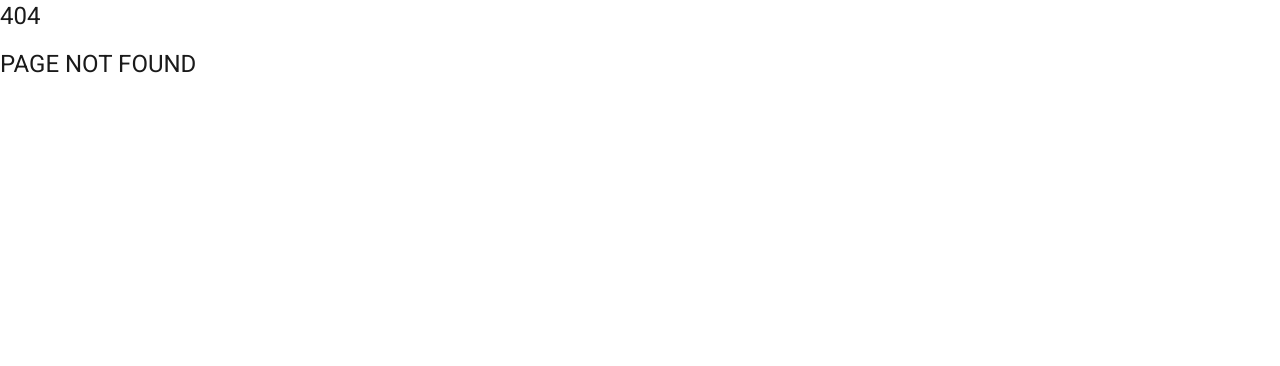
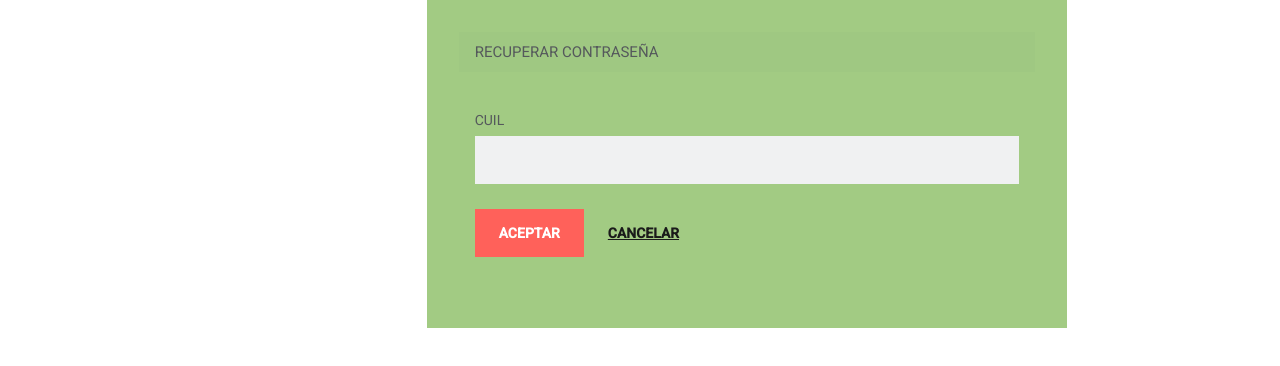
Before and after one commit to fotscode/vacunassist, an Angular app in the folder frontend/: page /Recover in a window 1280 px wide. Before the commit this address had no page. Shown: the top 366 px of the page. Built offline with nearby package versions, Linux system fonts and the light colour scheme.

Commit message:
Added password recovery page with a popup message

```diff
--- a/frontend/src/app/app-routing.module.ts
+++ b/frontend/src/app/app-routing.module.ts
@@ -6,11 +6,13 @@ import { HomeComponent } from './components/home/home.component';
 import { LoginPageComponent } from './components/login-page/login-page.component';
 import { ErrorPageComponent } from './components/error-page/error-page.component';
 import { RegisterPageComponent } from './components/register-page/register-page.component';
+import { PasswordRecoveryPageComponent } from './components/password-recovery-page/password-recovery-page.component';
 
 const routes: Routes=[
   {path: 'Home', component:HomeComponent},
   {path: 'Login', component:LoginPageComponent},
   {path: 'Register', component:RegisterPageComponent},
+  {path: 'Recover', component:PasswordRecoveryPageComponent},
   {path: '', redirectTo:'/Home', pathMatch:'full'},
   {path: '**', pathMatch:'full', component:ErrorPageComponent}
 ]
--- a/frontend/src/app/app.module.ts
+++ b/frontend/src/app/app.module.ts
@@ -20,6 +20,8 @@ import { ReactiveFormsModule } from '@angular/forms'
 import { AuthGuard } from './auth.guard'
 import { TokenInterceptorService } from './services/token-interceptor.service';
 import { PasswordRecoveryPageComponent } from './components/password-recovery-page/password-recovery-page.component';
+import { PasswordRecoveryMessageComponent } from './components/password-recovery-message/password-recovery-message.component';
+import { MatDialogModule, MatDialogRef, MAT_DIALOG_DATA } from '@angular/material/dialog';
 
 @NgModule({
   declarations: [
@@ -30,6 +32,7 @@ import { PasswordRecoveryPageComponent } from './components/password-recovery-pa
     LoginPageComponent,
     ErrorPageComponent,
     PasswordRecoveryPageComponent,
+    PasswordRecoveryMessageComponent,
   ],
   imports: [
     BrowserModule,
@@ -38,6 +41,7 @@ import { PasswordRecoveryPageComponent } from './components/password-recovery-pa
     ReactiveFormsModule,
     FormsModule,
     HttpClientModule,
+    MatDialogModule,
   ],
   providers: [
     AuthGuard,
@@ -46,6 +50,10 @@ import { PasswordRecoveryPageComponent } from './components/password-recovery-pa
       useClass: TokenInterceptorService,
       multi: true,
     },
+    {provide:MatDialogRef , useValue:{} },
+
+    { provide: MAT_DIALOG_DATA, useValue: {} }
+
   ],
   bootstrap: [AppComponent]
 })
--- a/frontend/src/app/components/login-page/login-page.component.css
+++ b/frontend/src/app/components/login-page/login-page.component.css
@@ -4,11 +4,6 @@
     margin: 0 auto;
     line-height: 2rem;
 }
-
-.input{
-    background-color: grey !important;
-  }
-
 .register-buttons {
     line-height: 6rem;
 }
--- /dev/null
+++ b/frontend/src/app/components/password-recovery-message/password-recovery-message.component.html
@@ -0,0 +1,8 @@
+<p>Está seguro que desea cambiar su contraseña?</p>
+<p>(Ésto eliminara su antigua contraseña y le enviara una nueva al mail asociado a su cuil)</p>
+<div class="register-buttons">
+    <button class="btn btn-link" (click)="acceptRecover()">
+      Aceptar
+    </button>
+    <button class="btn btn-link" (click)="closeMe()">Cancelar</button>
+</div>
--- /dev/null
+++ b/frontend/src/app/components/password-recovery-message/password-recovery-message.component.ts
@@ -0,0 +1,21 @@
+import { Component, Inject, Injectable, Optional } from '@angular/core';
+import {MatDialogRef, MAT_DIALOG_DATA, MatDialog} from  '@angular/material/dialog';
+
+@Component({
+  selector: 'app-password-recovery-message',
+  templateUrl: './password-recovery-message.component.html',
+  styleUrls: ['./password-recovery-message.component.css']
+})
+export class PasswordRecoveryMessageComponent{
+
+  constructor(@Optional() private dialogRef: MatDialogRef<PasswordRecoveryMessageComponent>,  @Inject(MAT_DIALOG_DATA) public  data:  any){ }
+
+  public acceptRecover(){
+    console.log(this.data)
+  }
+
+  public closeMe() {
+    this.dialogRef.close();
+  }
+
+}
--- a/frontend/src/app/components/password-recovery-page/password-recovery-page.component.css
+++ b/frontend/src/app/components/password-recovery-page/password-recovery-page.component.css
@@ -0,0 +1,10 @@
+.card {
+    padding: 2rem;
+    width: 40rem;
+    margin: 0 auto;
+    line-height: 2rem;
+  }
+
+  .register-buttons {
+    line-height: 6rem;
+  }
--- a/frontend/src/app/components/password-recovery-page/password-recovery-page.component.html
+++ b/frontend/src/app/components/password-recovery-page/password-recovery-page.component.html
@@ -1 +1,24 @@
-<p>password-recovery-page works!</p>
+<div class="col-md-4 mx-auto">
+    <div class="card">
+        <h4 class="card-header"> Recuperar contraseña</h4>
+        <div class="card-body">
+            <form (submit)="recoverPassword()">
+                <div class="form-group">
+                    <label for="cuil"> CUIL </label>
+                    <input
+                    type="text"
+                    [(ngModel)]="user.cuil"
+                    name="cuil"
+                    class="form-control"
+                    >
+                </div>
+                <div class="register-buttons">
+                    <button type="submit" class="btn btn-primary btn-block">
+                      Aceptar
+                    </button>
+                    <a routerLink="/Home" class="btn btn-link">Cancelar</a>
+                </div>
+            </form>
+        </div>
+    </div>
+</div>
--- a/frontend/src/app/components/password-recovery-page/password-recovery-page.component.ts
+++ b/frontend/src/app/components/password-recovery-page/password-recovery-page.component.ts
@@ -1,15 +1,27 @@
 import { Component, OnInit } from '@angular/core';
+import {MatDialogRef, MatDialog} from  '@angular/material/dialog';
+import { PasswordRecoveryMessageComponent } from '../password-recovery-message/password-recovery-message.component';
+
 
 @Component({
   selector: 'app-password-recovery-page',
   templateUrl: './password-recovery-page.component.html',
   styleUrls: ['./password-recovery-page.component.css']
 })
-export class PasswordRecoveryPageComponent implements OnInit {
+export class PasswordRecoveryPageComponent implements OnInit{
 
-  constructor() { }
+  user={
+    cuil:'',
+    email:'',
+  }
+  constructor(private  dialog:  MatDialog) { }
 
-  ngOnInit(): void {
+  ngOnInit(): void {}
+
+
+  recoverPassword(){
+    this.dialog.open(PasswordRecoveryMessageComponent,{data: { message: "Confirmación requerida", cuil: this.user.cuil}});
   }
 
+
 }
--- a/frontend/src/app/components/register-page/register-page.component.css
+++ b/frontend/src/app/components/register-page/register-page.component.css
@@ -9,7 +9,3 @@
 .register-buttons {
   line-height: 6rem;
 }
-
-.btn-btn-primary-btn-block{
-  color: #a2cb83 !important;
-}
--- a/frontend/src/styles.css
+++ b/frontend/src/styles.css
@@ -4,9 +4,6 @@
 @import "~@angular/material/prebuilt-themes/indigo-pink.css";
 
 
-.bg-primary {
-  background-color: #5c2d91 !important;
-}
 .btn-primary {
   color: #fff !important;
   background-color: #ff615a !important;
@@ -22,7 +19,5 @@
   background-color: #a2cb83 !important;
 }
 
-
-
 html, body { height: 100%; }
 body { margin: 0; font-family: Roboto, "Helvetica Neue", sans-serif; }
```
Also changed, not shown: frontend/src/app/components/password-recovery-message/password-recovery-message.component.css (added), 1 other file (tests, documents, lock files or other folders).
